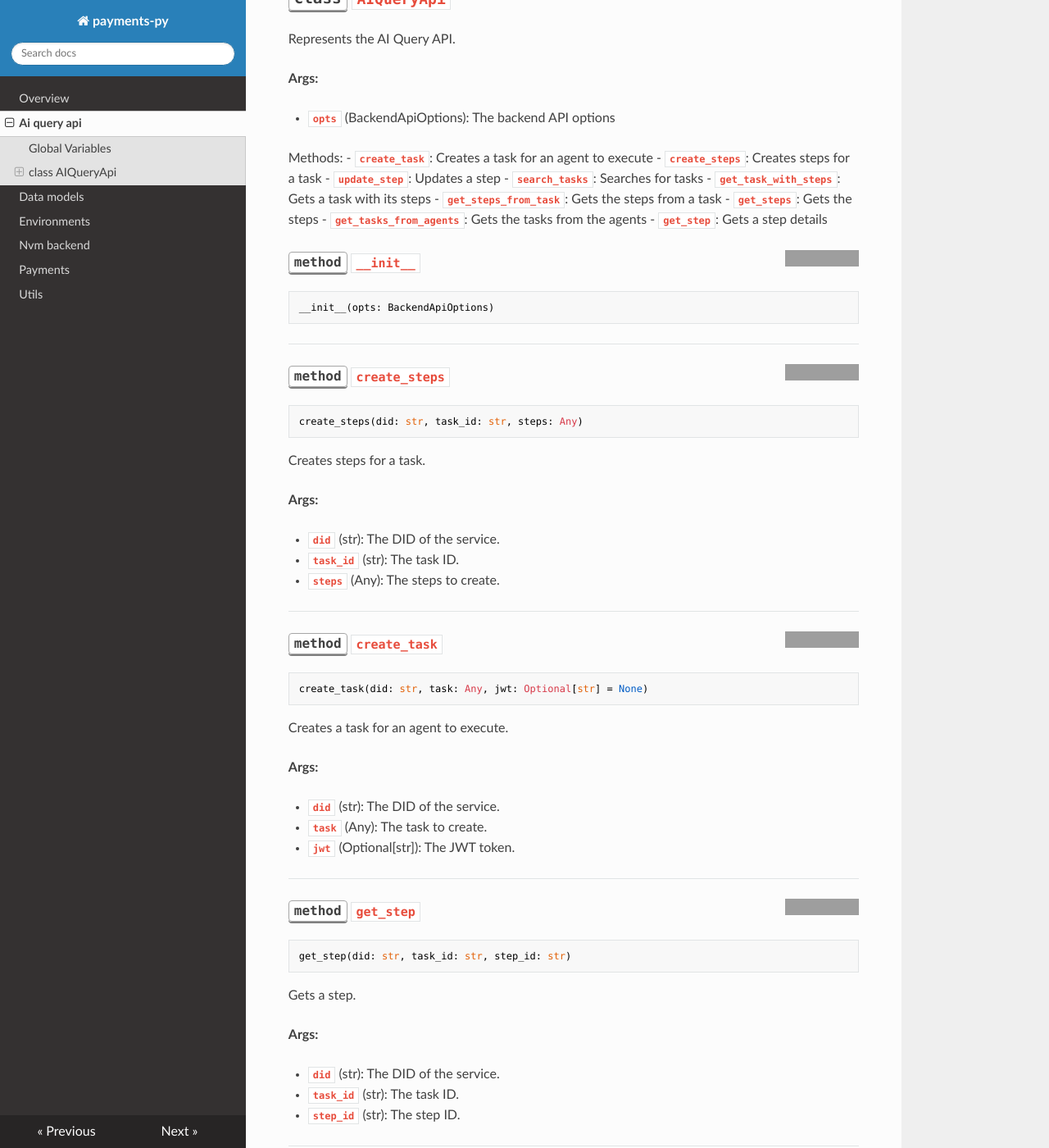
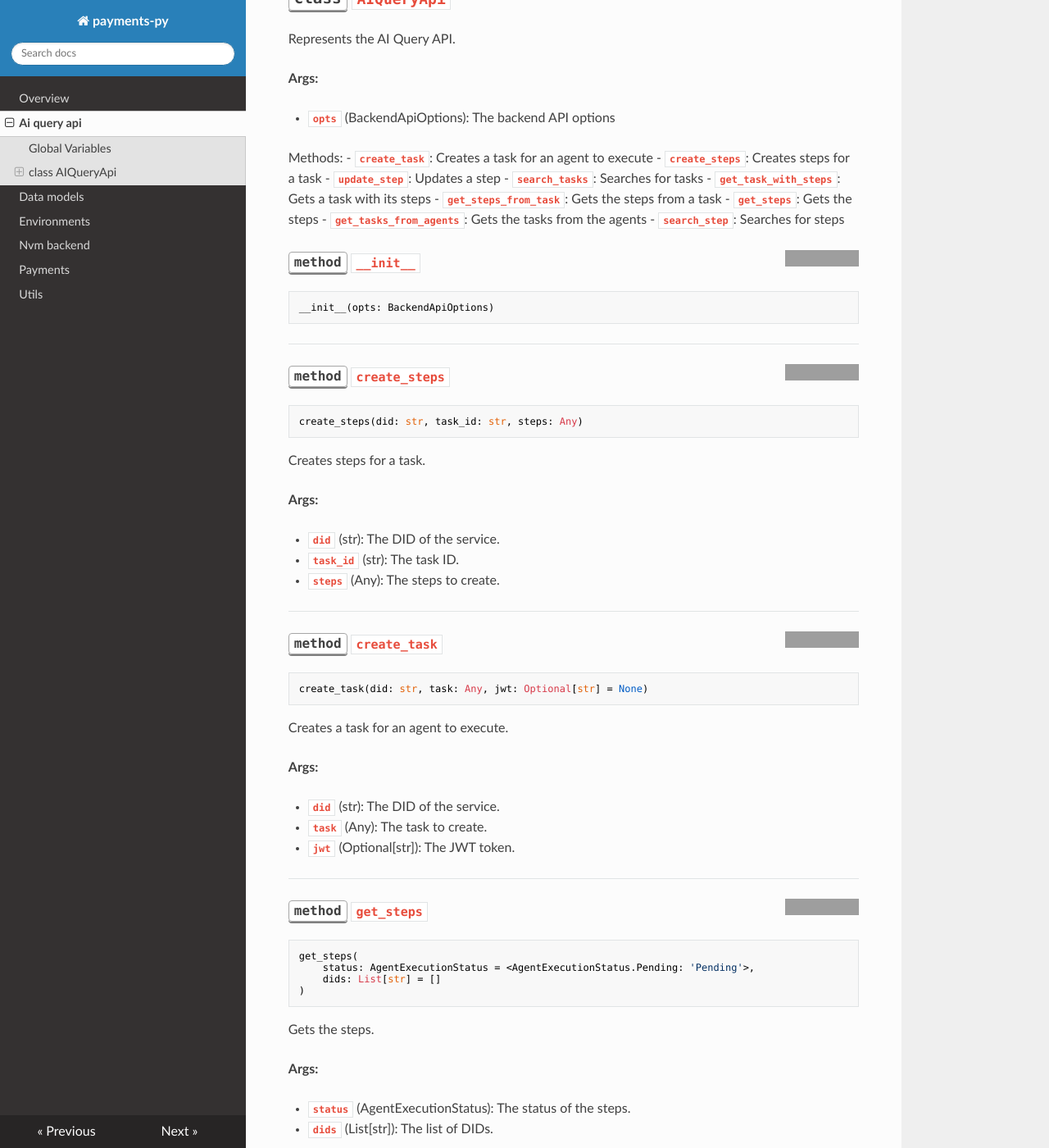
Before and after one commit to nevermined-io/payments-py, an MkDocs documentation site: the page built from docs/ai_query_api.md, in a window 1280 px wide and 1400 px high, scrolled down 501 px. Shown: the whole window at 82% size. Built offline with MkDocs 1.6.1, drawn with Linux system fonts in a browser that asks for light colours; nearby versions of some CDN libraries; some of the changed text lies outside the part shown; grey boxes are pictures that could not be loaded.

Commit message:
feat: push docs changes

````diff
--- a/docs/ai_query_api.md
+++ b/docs/ai_query_api.md
@@ -10,12 +10,12 @@
 **Global Variables**
 ---------------
 - **SEARCH_TASKS_ENDPOINT**
+- **SEARCH_STEPS_ENDPOINT**
 - **CREATE_STEPS_ENDPOINT**
 - **UPDATE_STEP_ENDPOINT**
 - **GET_AGENTS_ENDPOINT**
 - **GET_BUILDER_STEPS_ENDPOINT**
 - **GET_TASK_STEPS_ENDPOINT**
-- **GET_STEP_ENDPOINT**
 - **TASK_ENDPOINT**
 - **GET_TASK_ENDPOINT**
 
@@ -42,7 +42,7 @@
  - <b>`get_steps_from_task`</b>:  Gets the steps from a task
  - <b>`get_steps`</b>:  Gets the steps
  - <b>`get_tasks_from_agents`</b>:  Gets the tasks from the agents
- - <b>`get_step`</b>:  Gets a step details
+ - <b>`search_step`</b>:  Searches for steps
 
 <a href="https://github.com/nevermined-io/payments-py/blob/main/payments_py/ai_query_api.py#L35"><img align="right" style="float:right;" src="https://img.shields.io/badge/-source-cccccc?style=flat-square"></a>
 
@@ -103,27 +103,7 @@
 
 ---
 
-<a href="https://github.com/nevermined-io/payments-py/blob/main/payments_py/ai_query_api.py#L137"><img align="right" style="float:right;" src="https://img.shields.io/badge/-source-cccccc?style=flat-square"></a>
-
-### <kbd>method</kbd> `get_step`
-
-```python
-get_step(did: str, task_id: str, step_id: str)
-```
-
-Gets a step.
-
-
-
-**Args:**
-
- - <b>`did`</b> (str):  The DID of the service.
- - <b>`task_id`</b> (str):  The task ID.
- - <b>`step_id`</b> (str):  The step ID.
-
----
-
-<a href="https://github.com/nevermined-io/payments-py/blob/main/payments_py/ai_query_api.py#L149"><img align="right" style="float:right;" src="https://img.shields.io/badge/-source-cccccc?style=flat-square"></a>
+<a href="https://github.com/nevermined-io/payments-py/blob/main/payments_py/ai_query_api.py#L146"><img align="right" style="float:right;" src="https://img.shields.io/badge/-source-cccccc?style=flat-square"></a>
 
 ### <kbd>method</kbd> `get_steps`
 
@@ -185,7 +165,7 @@
 
 ---
 
-<a href="https://github.com/nevermined-io/payments-py/blob/main/payments_py/ai_query_api.py#L166"><img align="right" style="float:right;" src="https://img.shields.io/badge/-source-cccccc?style=flat-square"></a>
+<a href="https://github.com/nevermined-io/payments-py/blob/main/payments_py/ai_query_api.py#L163"><img align="right" style="float:right;" src="https://img.shields.io/badge/-source-cccccc?style=flat-square"></a>
 
 ### <kbd>method</kbd> `get_tasks_from_agents`
 
@@ -194,6 +174,24 @@
 ```
 
 Gets the tasks from the agents.
+
+---
+
+<a href="https://github.com/nevermined-io/payments-py/blob/main/payments_py/ai_query_api.py#L137"><img align="right" style="float:right;" src="https://img.shields.io/badge/-source-cccccc?style=flat-square"></a>
+
+### <kbd>method</kbd> `search_step`
+
+```python
+search_step(search_params: Any)
+```
+
+Searches for steps.
+
+
+
+**Args:**
+
+ - <b>`search_params`</b> (Any):  The search parameters.
 
 ---
 
````
Also changed, not shown: docs/payments.md (+10 -10 lines), site/ai_query_api/index.html, site/index.html, site/payments/index.html, site/search/search_index.json, site/sitemap.xml, 1 other file.
